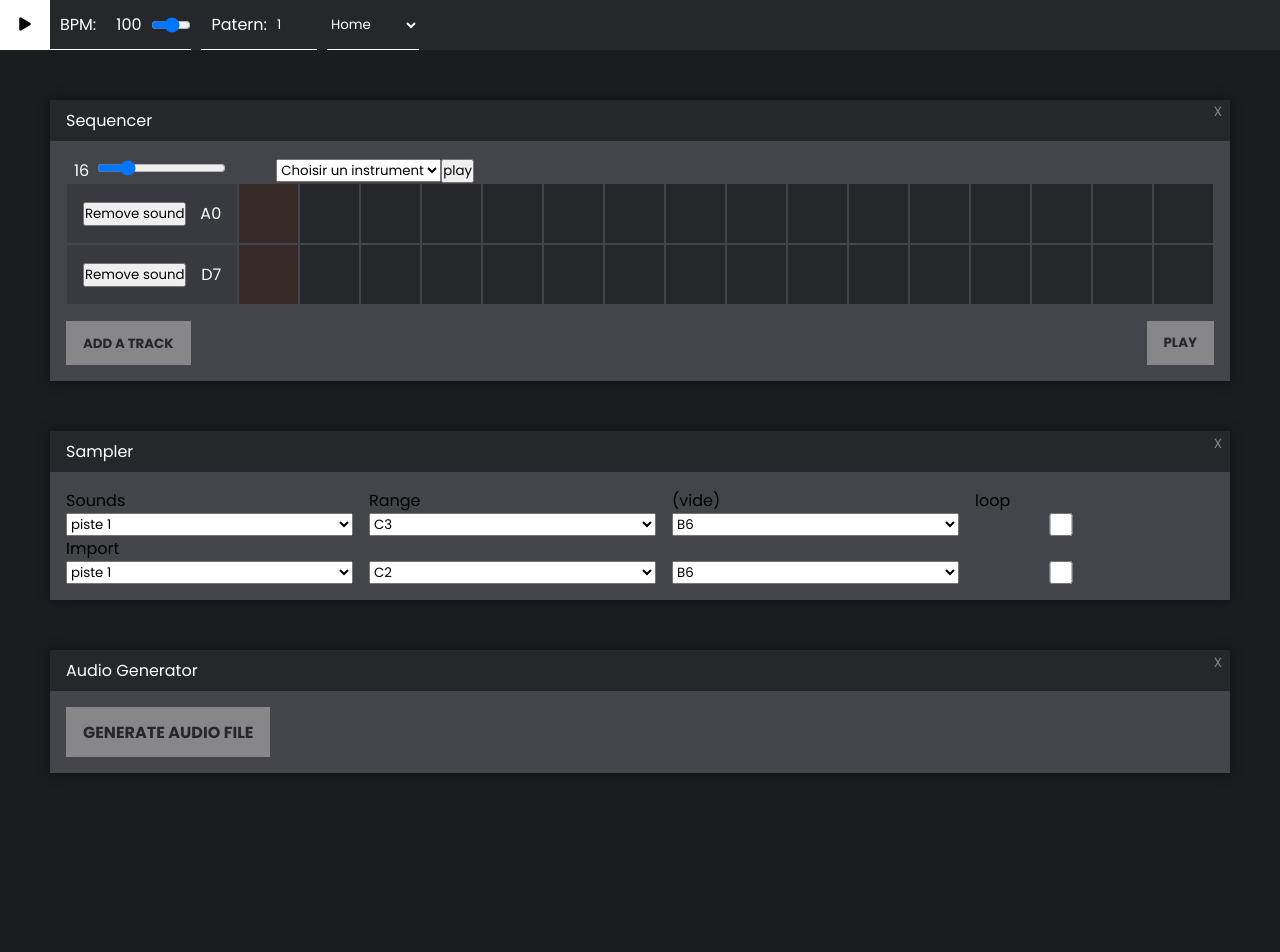
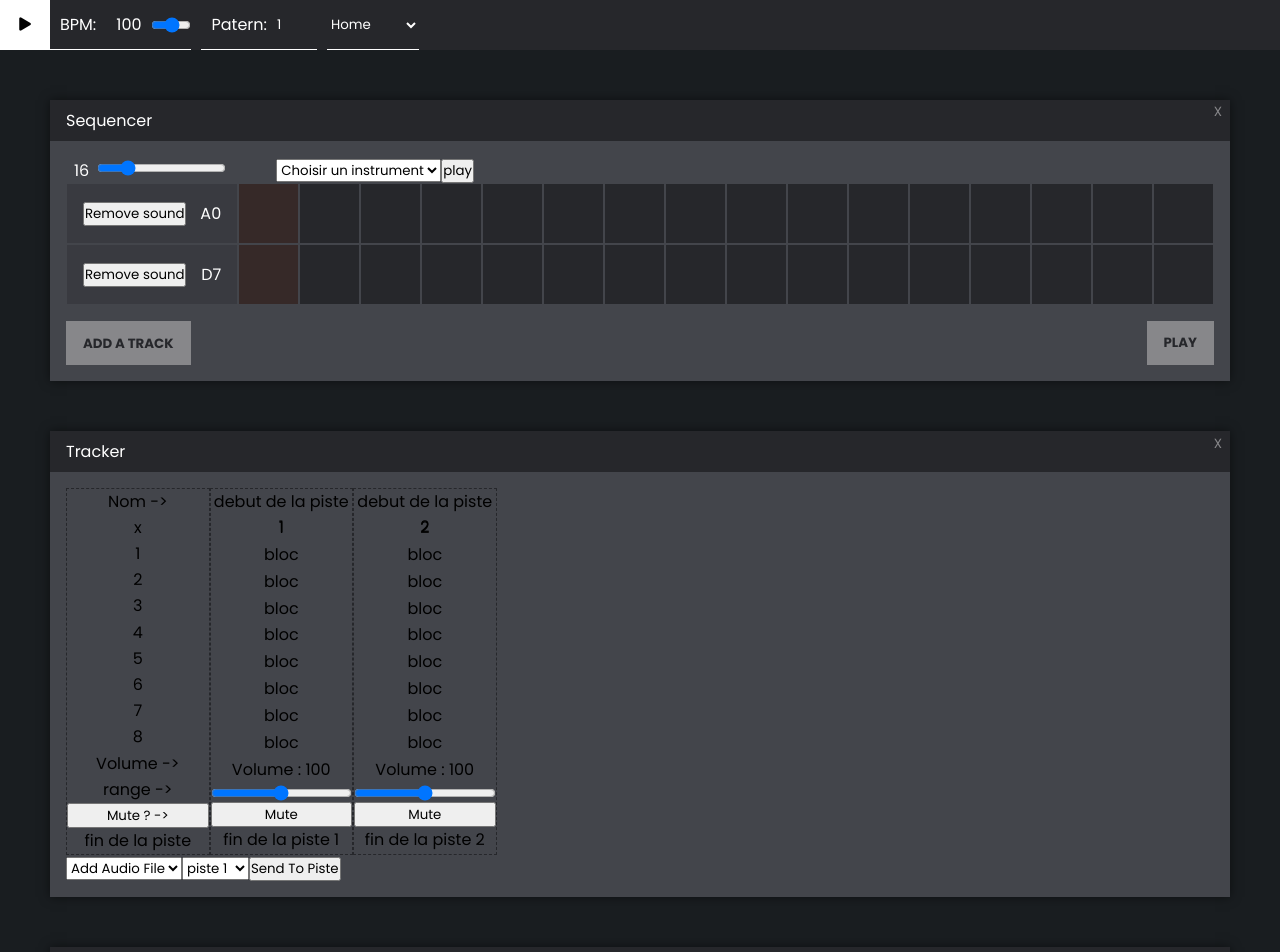
Before and after one commit to Procaillass/JamRacker, a React (Create React App) app: page / in a window 1280 px wide. Shown: the top 952 px of the page. Before the commit the page ends 823 px from the top, so only its background shows below. Built offline with nearby package versions, Linux system fonts and the light colour scheme.

Commit message:
Tracker premiere base visuelle, Volume context

```diff
--- a/src/App.js
+++ b/src/App.js
@@ -2,11 +2,13 @@ import React, { useState } from 'react';
 import './App.scss';
 import StepSequencer from './Components/StepSequencer/StepSequencer';
 import Sampler from './Components/Sampler/Sampler';
+import Tracker from './Components/Tracker/Tracker';
 import AudioGenerator from './Components/AudioGenerator/AudioGenerator';
 /**Context for sequencer */
 import { BpmProvider } from './context/bpmContext';
 import { InstrumentProvider } from './context/instrumentContext';
 import { StepSeqProvider } from './context/stepSequencerContext';
+import { TrackerProvider } from './context/trackerContext';
 
 function App() {
 
@@ -17,6 +19,9 @@ function App() {
    */
   // REFACTORER EN HELPER OU HOOK CAR REPETE
   const generateSteps = (stepsNum = 16) => Array.from({ length: stepsNum }, () => 0);
+
+  // State Tracker
+  const [dataTracker, setDataTracker] = useState({ volume: 100 });
 
   /**State BPM */
   const [dataBpm, setDataBpm] = useState({ bpm: 100 });
@@ -70,6 +75,7 @@ tracks: [
     <BpmProvider value={{ dataBpm }}>
       <InstrumentProvider value={{ dataInstrument, setDataInstrument }}>
         <StepSeqProvider value={{ dataStepSeq, setdataStepSeq }}>
+        <TrackerProvider value={{ dataTracker, setDataTracker }}>
           <div className="App">
             <header className="header">
               <button className="header_play-button"><i className="fas fa-play"></i></button>
@@ -93,6 +99,7 @@ tracks: [
               <>
                 {/* <Pattern/> ici => objet contenant les pattern */}
                 <StepSequencer />
+                <Tracker />
 
 
                 <Sampler />
@@ -101,6 +108,7 @@ tracks: [
               </>
             </main>
           </div>
+          </TrackerProvider>
         </StepSeqProvider>
       </InstrumentProvider>
     </BpmProvider>
--- /dev/null
+++ b/src/Components/Tracker/Tracker.css
@@ -0,0 +1,31 @@
+.tracker {
+  margin: 50px;
+}
+
+.box__content__pistes {
+  display: -ms-grid;
+  display: grid;
+  -ms-grid-columns: (1fr)[8];
+      grid-template-columns: repeat(8, 1fr);
+}
+
+.box__content__pistes__piste {
+  list-style: none;
+  border: 1px dashed #26272B;
+  text-align: center;
+  display: -ms-grid;
+  display: grid;
+  -ms-grid-rows: 7%;
+      grid-template-rows: 7%;
+}
+
+.box__content__pistes__rangeesNumb {
+  list-style: none;
+  border: 1px dashed #26272B;
+  text-align: center;
+  display: -ms-grid;
+  display: grid;
+  -ms-grid-rows: 7%;
+      grid-template-rows: 7%;
+}
+/*# sourceMappingURL=Tracker.css.map */
--- /dev/null
+++ b/src/Components/Tracker/Tracker.jsx
@@ -0,0 +1,178 @@
+import React, { useState, useEffect, useRef, useContext } from "react";
+import "./Tracker.scss";
+// import * as Tone from 'tone';
+import trackerContext from "../../context/trackerContext";
+import { TrackerProvider } from "../../context/trackerContext";
+
+
+
+
+function Tracker() {
+
+    // const handleAddPiste = (ev) => {
+    //     ev.preventDefault();
+    //     if (ev.target.value !== "") {
+    //       const newPiste = {pistes: generatePiste(piste)};
+    //       setdataTracker({ ...dataTracker, pistes: [...dataTracker.pistes, newPiste] });
+    //     }
+    //     ev.target.value = "";
+    //   };
+
+
+
+    const handleClose = (ev) => {
+        ev.preventDefault();
+        alert("close");
+    };
+
+    const handleVolume = (event) => {
+        const volume = event.target.value
+        setDataTracker({
+            volume
+        })
+        //A FAIRE --> lier le chiffre du volume au volume de la sortie de la piste
+    }
+
+    //
+    //   useEffect(() => {
+    //     console.log("pistes", pistes);
+    //     const newPistes = [...pistes].map(el => ({ ...el, pistes: generatePistes(pistes) }));
+    //     setdataTracker({ ...dataTracker, pistes: newPistes });
+    //   }, [pistes])
+
+
+    /*
+* -------------
+* CONTEXT
+* -------------
+*/
+
+    const { dataTracker, setDataTracker } = useContext(trackerContext)
+
+    /*
+    * -------------
+    * RENDER
+    * -------------
+    */
+    return (
+
+        <div className="box tracker">
+
+            <div className="box__bar">
+                <div className="box__title">Tracker</div>
+                <button className="box__close" onClick={handleClose}>X</button>
+            </div>
+
+            <div className="box__content">
+
+                <ul className="box__content__pistes">
+                    <li className="box__content__pistes__rangeesNumb">
+
+                        <div>Nom -></div>
+                        <div>x</div>
+                        <div className="step">1</div>
+                        <div className="step">2</div>
+                        <div className="step">3</div>
+                        <div className="step">4</div>
+                        <div className="step">5</div>
+                        <div className="step">6</div>
+                        <div className="step">7</div>
+                        <div className="step">8</div>
+
+                        <div>Volume -></div>
+                        <div>range -></div>
+                        <button>Mute ? -></button>
+                        <div>fin de la piste</div>
+
+                    </li>
+                    <li className="box__content__pistes__piste">
+
+                        <div>debut de la piste 1</div>
+                        <div>1</div>
+
+                        <div className="step">bloc</div>
+                        <div className="step">bloc</div>
+                        <div className="step">bloc</div>
+                        <div className="step">bloc</div>
+                        <div className="step">bloc</div>
+                        <div className="step">bloc</div>
+                        <div className="step">bloc</div>
+                        <div className="step">bloc</div>
+
+
+                        {/* <div data-pistes={pistes} className="tracker__track">
+                                {track.pistes.map((piste, pisteIdx) => (
+                                    <div
+                                        key={pisteIdx}
+
+                                    />
+                                ))}
+                            </div> */}
+
+                        <div>Volume : {dataTracker.volume}</div>
+                        <input name="Volume" min="0" max="100" type="range" onChange={handleVolume} />
+                        <button>Mute</button>
+                        <div>fin de la piste 1</div>
+
+                    </li>
+                    <li className="box__content__pistes__piste">
+
+                        <div>debut de la piste 2</div>
+                        <div>2</div>
+
+                        <div className="step">bloc</div>
+                        <div className="step">bloc</div>
+                        <div className="step">bloc</div>
+                        <div className="step">bloc</div>
+                        <div className="step">bloc</div>
+                        <div className="step">bloc</div>
+                        <div className="step">bloc</div>
+                        <div className="step">bloc</div>
+
+                        {/* <div data-pistes={pistes} className="tracker__track">
+                            {track.pistes.map((piste, pisteIdx) => (
+                                <div key={pisteIdx} /> ))}
+                                                                    </div> */}
+
+                        <div>Volume : {dataTracker.volume}</div>
+                        <input name="Volume" min="0" max="100" type="range" onChange={handleVolume} />
+                        <button>Mute</button>
+                        <div>fin de la piste 2</div>
+
+                    </li>
+                </ul>
+
+                {<div className="tracker__controls">
+                    <select className="Tracker__addAudioFile" >
+                        {/* onChange={handleAddAudioFile} */}
+                        <option value="">Add Audio File</option>
+                        {/* {AudioFileList.map((AudioFile, index) =>
+              Listes.map(el => el.name).includes(note.name) === false &&
+              <option key={index + '_' + AudioFile.name} value={AudioFile.name}>{AudioFile.name}</option>
+            )} */}
+                    </select>
+                    <select className="Tracker__choosePiste" >
+                        <option value="">piste 1</option>
+                        <option value="">piste 2</option>
+                        <option value="">piste 3</option>
+                        <option value="">piste 4</option>
+                        <option value="">piste 5</option>
+                        <option value="">piste 6</option>
+                        <option value="">piste 7</option>
+                        <option value="">piste 8</option>
+
+
+                    </select>
+                    {/* <button " onClick={handlePlaying}>{playing ? "stop" : "play"}</button> */}
+                    <button className="tracker__addAudioFileToPiste"> Send To Piste</button>
+                </div>}
+
+            </div>
+
+        </div>
+
+
+    );
+}
+
+export default Tracker;
--- /dev/null
+++ b/src/Components/Tracker/Tracker.scss
@@ -0,0 +1,27 @@
+.tracker {
+    margin: 50px;
+}
+
+.box__content__pistes {
+
+    display: grid;
+    grid-template-columns: repeat(8, 1fr);
+
+    &__piste {
+        list-style: none;
+        border: 1px dashed #26272B;
+        text-align: center;
+        display: grid;
+        grid-template-rows: 7%;
+
+    }
+
+    &__rangeesNumb {
+        list-style: none;
+        border: 1px dashed #26272B;
+        text-align: center;
+        display: grid;
+        grid-template-rows: 7%;
+    }
+
+}
--- /dev/null
+++ b/src/context/trackerContext.js
@@ -0,0 +1,6 @@
+import React, {createContext} from 'react';
+
+const TrackerContext = createContext();
+
+export default TrackerContext;
+export const  TrackerProvider = TrackerContext.Provider;
```
Also changed, not shown: src/Components/AudioGenerator/AudioGenerator.css (added, +101 -0 lines), src/Components/StepSequencer/StepSequencer.jsx (+17 -18 lines), 2 other files (tests, documents, lock files or other folders).
